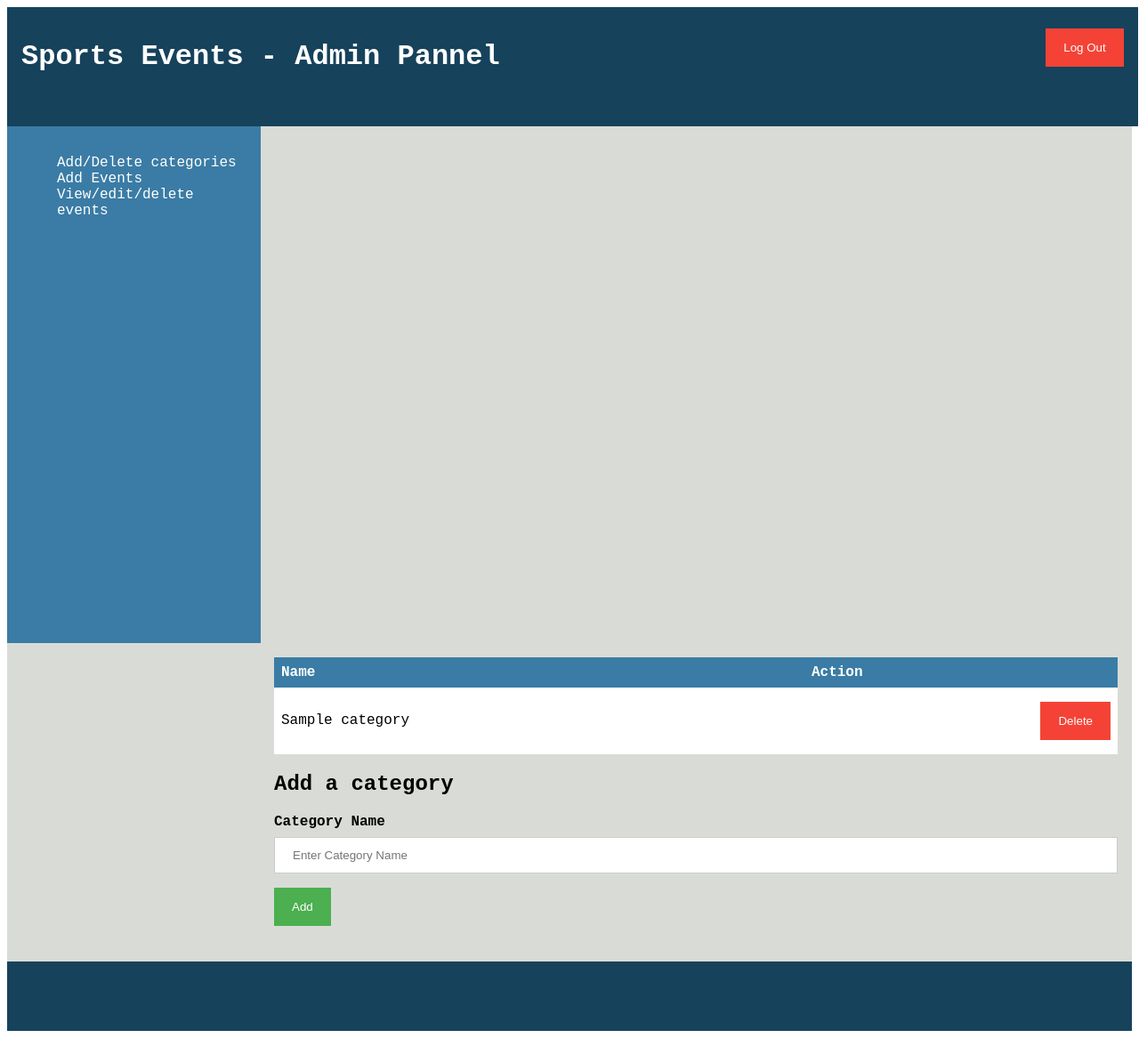
After one commit to craig344/sportsEventWebsite, a PHP site: page /sportsEventWebsite/pages/add-category.php in a window 1280 px wide. The commit adds this page. Shown: the whole page at 89% size. Run offline with PHP 8.4, Linux system fonts and the light colour scheme; tables that the repository leaves empty or names only in its code hold one stand-in row (values such as "Sample post").

Commit message:
Add and delete categories

```diff
--- a/index.php
+++ b/index.php
@@ -9,7 +9,6 @@
 </head>
 
 <body>
-    <div class="container">
         <div class="container header">
             <a href="http://localhost/sportsEventWebsite/"><h1>Sports Events</h1></a>
             <a href="http://localhost/sportsEventWebsite/pages/login.php"><button class="login-btn">Login</button></a>
--- /dev/null
+++ b/pages/add-category.php
@@ -0,0 +1,67 @@
+<html lang="en">
+
+<head>
+    <meta charset="UTF-8">
+    <meta name="viewport" content="width=device-width, initial-scale=1.0">
+    <meta http-equiv="X-UA-Compatible" content="ie=edge">
+    <title>Add a category</title>
+    <link rel="stylesheet" href="../style/style.css">
+</head>
+
+<body>
+    <div class="container header">
+        <a href="http://localhost/sportsEventWebsite/pages/admin-pannel.php">
+            <h1>Sports Events - Admin Pannel</h1>
+        </a>
+        <form action="process.php" method="post"><button type="submit" class="logout-btn" name="log-out">Log Out</button></form>
+    </div>
+    <div class="body">
+        <div class="container nav-bar">
+            <ul>
+                <li><a href="http://localhost/sportsEventWebsite/pages/add-category.php">Add/Delete categories</a></li>
+                <li><a href="">Add Events</a></li>
+                <li><a href="">View/edit/delete events</a></li>
+            </ul>
+        </div>
+        <div class="container content">
+            <?php
+            session_start();
+            if (isset($_SESSION["message"])) { ?>
+                <div class="container <?= $_SESSION["msg_class"] ?>"><?= $_SESSION["message"] ?></div>
+            <?php
+            }
+            unset($_SESSION["msg_class"]);
+            unset($_SESSION["message"]);
+            ?>
+            <table>
+                <thead>
+                    <tr>
+                        <th>Name</th>
+                        <th>Action</th>
+                    </tr>
+                </thead>
+                <?php
+                $mysqli = new mysqli("localhost", "root", "", "sports") or die(mysqli_error($mysqli));
+                $sql = "SELECT * FROM event_categories";
+                $result = $mysqli->query($sql) or die($mysqli->error);
+                while($row = $result->fetch_assoc()){?>
+                    <tr>
+                        <td><?=$row["name"]?></td>
+                        <td><a href="http://localhost/sportsEventWebsite/pages/process.php?delete-category=<?=$row["id"]?>"><button class="logout-btn">Delete</button></a></td>
+                    </tr>
+                <?php
+                }
+                ?>
+            </table>
+            <h2>Add a category</h2>
+            <form action="process.php" method="post">
+                <label for="cname"><b>Category Name</b></label>
+                <input type="text" placeholder="Enter Category Name" name="cname" required>
+                <button type="submit" name="add-category">Add</button>
+            </form>
+        </div>
+    </div>
+    <div class="footer">
+</body>
+
+</html>
--- a/style/style.css
+++ b/style/style.css
@@ -57,23 +57,40 @@
     overflow: auto;
   }
 
+  .success {
+    background-color: #4CAF50;
+    color: white;
+  }
+
+  .danger {
+    background-color: #f44336;
+    color: white;
+  }
+
   .header {
     background-color: #16425B;
-    height: 11%;
+    height: 13%;
   }
 
-  .header a, ul a{
+  .header a, .nav-bar a{
     color: white;
   }
 
   .body{
     background-color: #D9DCD6;
+    overflow: auto;
   }
 
   .nav-bar {
     background-color: #3A7CA5;
     width: 20%;
     float: left;
+    height: 70%;
+  }
+
+  .content {
+    float: right;
+    width: 75%;
   }
 
   .footer{
@@ -85,6 +102,24 @@
     list-style: none;
   }
 
+  table {
+    border-collapse: collapse;
+    width: 100%;
+  }
+
+  th, td {
+    text-align: left;
+    padding: 8px;
+  }
+
+  tr:nth-child(odd){background-color: white}
+  tr:nth-child(even){background-color: #f1f1f1}
+
+  th {
+    background-color: #3A7CA5;
+    color: white;
+  }
+
   /* Change styles for extra small screens */
   @media screen and (max-width: 768px) {
     #form{
```
Also changed, not shown: pages/admin-pannel.php (+7 -8 lines), pages/process.php (+18 -0 lines).
